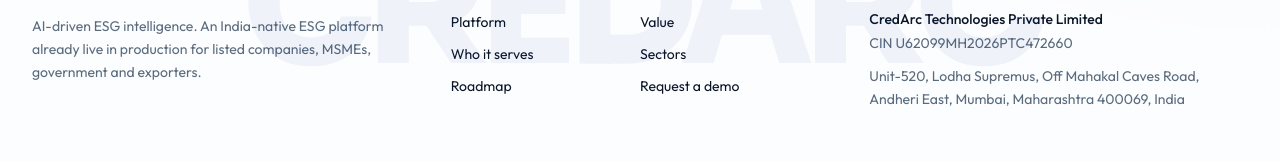
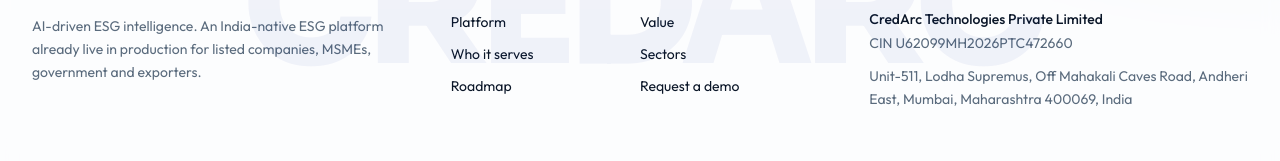
Before and after one commit to shankar-1403/credarc-new-website, a React (Vite) app: page / in a window 1280 px wide. Shown: the part 4940-5101 px from the top of the page. Built offline with nearby package versions, Linux system fonts and the light colour scheme.

Commit message:
footer address changed

```diff
--- a/src/data/content.js
+++ b/src/data/content.js
@@ -4,7 +4,7 @@
   cin: "U62099MH2026PTC472660",
   email: "info@credarc.in",
   office:
-    "Unit-520, Lodha Supremus, Off Mahakal Caves Road, Andheri East, Mumbai, Maharashtra 400069, India",
+    "Unit-511, Lodha Supremus, Off Mahakali Caves Road, Andheri East, Mumbai, Maharashtra 400069, India",
   tagline: "AI-driven ESG intelligence",
 };
 
```
